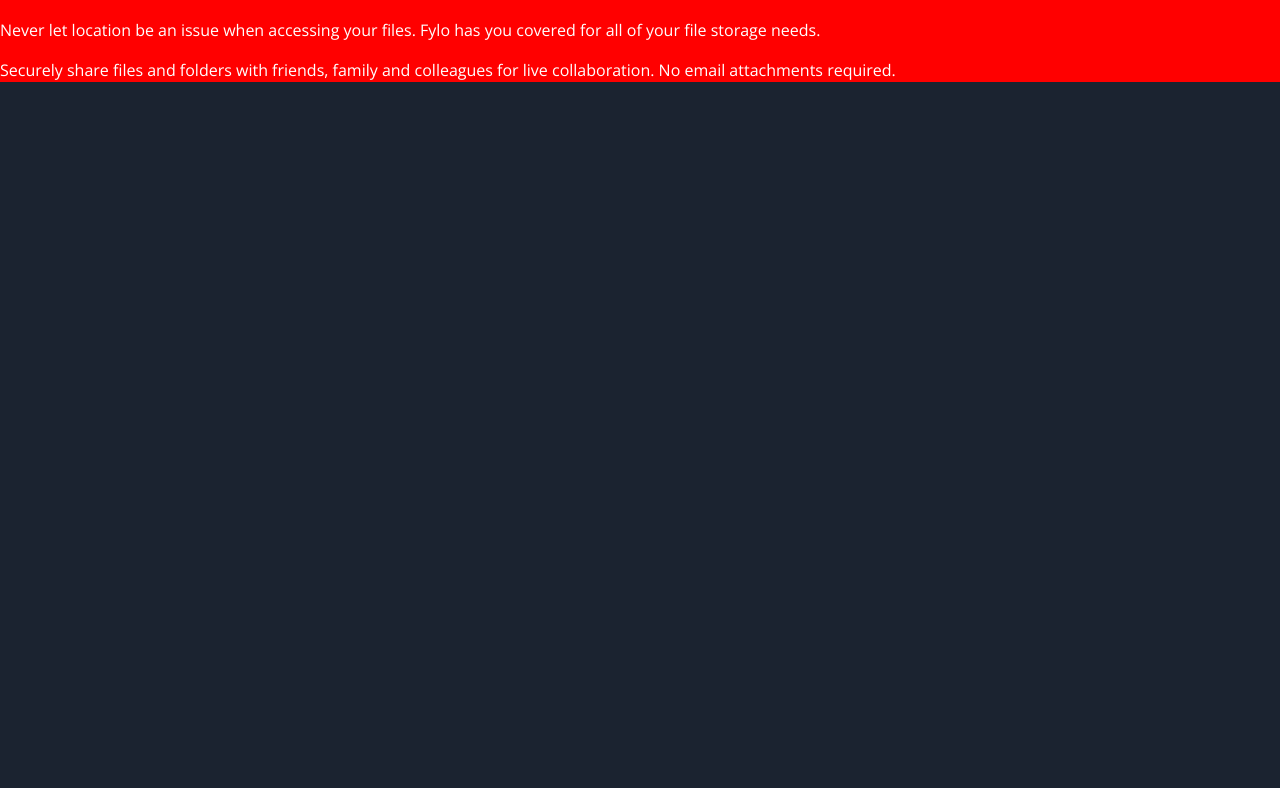
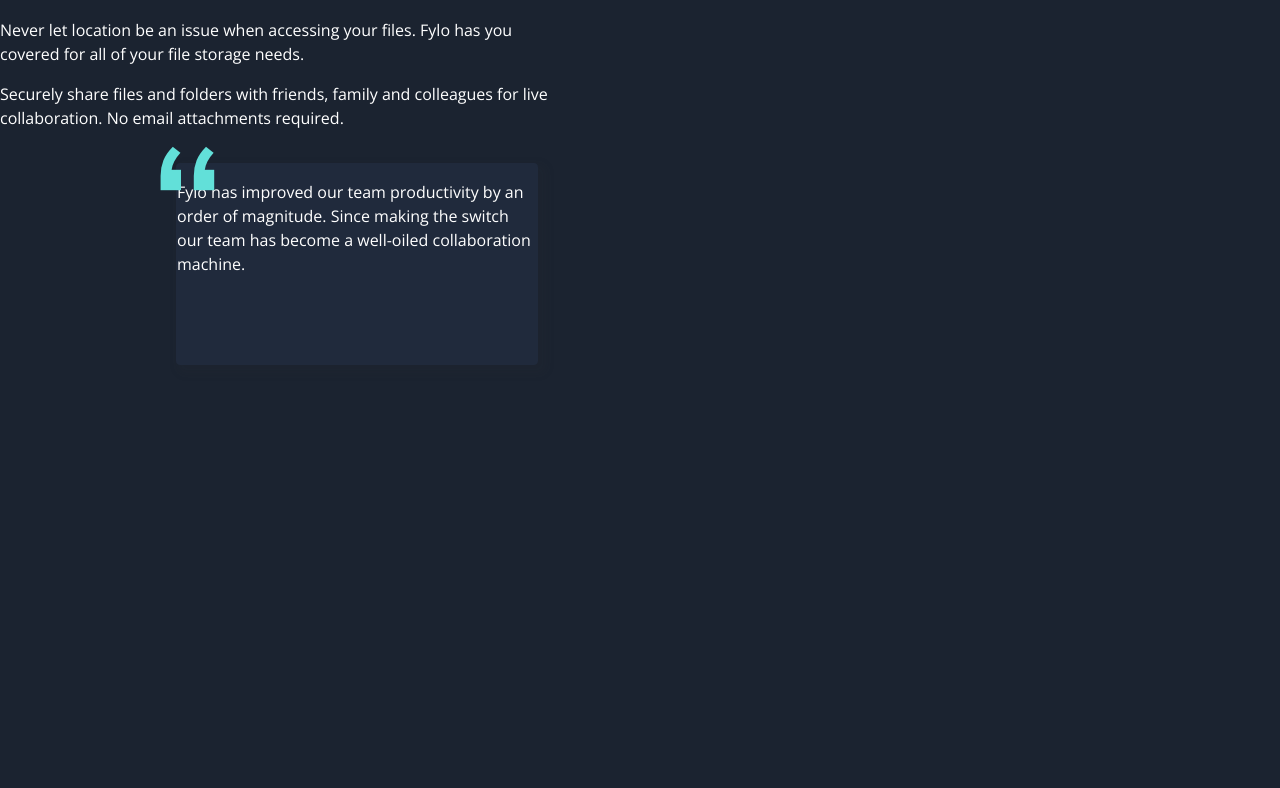
Before and after one commit to ezlyTech/fylo, a website: page solano.html in a window 1280 px wide. Shown: the part 828-1616 px from the top of the page. Before the commit the page ends 926 px from the top, so only its background shows below. Drawn offline with nearby package versions, Linux system fonts and the light colour scheme.

Commit message:
text only

```diff
--- a/app/scss/ribbons/solano.scss
+++ b/app/scss/ribbons/solano.scss
@@ -1,7 +1,43 @@
-.solano{
-    background-color: red;
-    .h1 {
-        color: aqua !important;
 
+
+    .solano{
+
+        .uptxt{
+
+
+
+
+                .uptxt p {
+                    font-family: $font-secondary;
+                    font-style: normal;
+                    font-weight: 400;
+                    font-size: 1rem;
+                    line-height: 1.5rem;
+
+                }
+
+        }
+
+    .adjs{
+        margin-left: 10rem;
+        .box {
+            margin-top: -2rem;
+            margin-left: -4rem;
+            .tiles {
+                margin-left: 5rem;
+                border: 1px solid $color-darkblue;
+                border-radius: 3.93258px;
+                background-color: $color-darkblue;
+                width: 360px;
+                height: 200px;
+                left: 540px;
+                top: 2545px;
+                box-shadow: 5px 5px 8px 4px
+                rgba(56, 56, 56, 0.0991282);
+
+
+            }
+        }
     }
+
 }
--- a/solano.html
+++ b/solano.html
@@ -41,7 +41,12 @@
 
     <main>
       <section class="solano">
-        <img src="./assets/images/illustration-stay-productive.png" alt="" />
+        <img
+          class="pic"
+          src="./assets/images/illustration-stay-productive.png"
+          alt=""
+        />
+
         <div class="uptxt">
           <h1>
             Stay productive, <br />
@@ -49,14 +54,69 @@
           </h1>
           <p>
             Never let location be an issue when accessing your files. Fylo has
-            you covered for all of your file storage needs.
+            you <br />
+            covered for all of your file storage needs.
           </p>
           <p>
             Securely share files and folders with friends, family and colleagues
-            for live collaboration. No email attachments required.
+            for live <br />
+            collaboration. No email attachments required.
           </p>
+        </div>
+
+        <div class="adjs">
+          <img
+            src="./assets/images/bg-quotes.png"
+            loading="lazy"
+            alt=""
+            class="quote-img"
+            style="
+              opacity: 1;
+              transform: translate3d(0px, 0px, 0px) scale3d(1, 1, 1)
+                rotateX(0deg) rotateY(0deg) rotateZ(0deg) skew(0deg, 0deg);
+              transform-style: preserve-3d;
+            "
+          />
+          <div class="box">
+            <div class="tiles">
+              <div class="txt">
+                <p>
+                  Fylo has improved our team productivity by an order of
+                  magnitude. Since making the switch our team has become a
+                  well-oiled collaboration machine.
+                </p>
+              </div>
+            </div>
+          </div>
         </div>
       </section>
     </main>
+
+    <footer>
+      <br />
+      <br />
+      <br />
+      <br />
+      <br />
+      <br />
+      <br />
+      <br />
+      <br />
+      <br />
+      <br />
+      <br />
+      <br />
+      <br />
+      <br />
+      <br />
+      <br />
+      <br />
+      <br />
+      <br />
+      <br />
+      <br />
+
+      <br />
+    </footer>
   </body>
 </html>
```
Also changed, not shown: dist/style.css, 1 other file.
